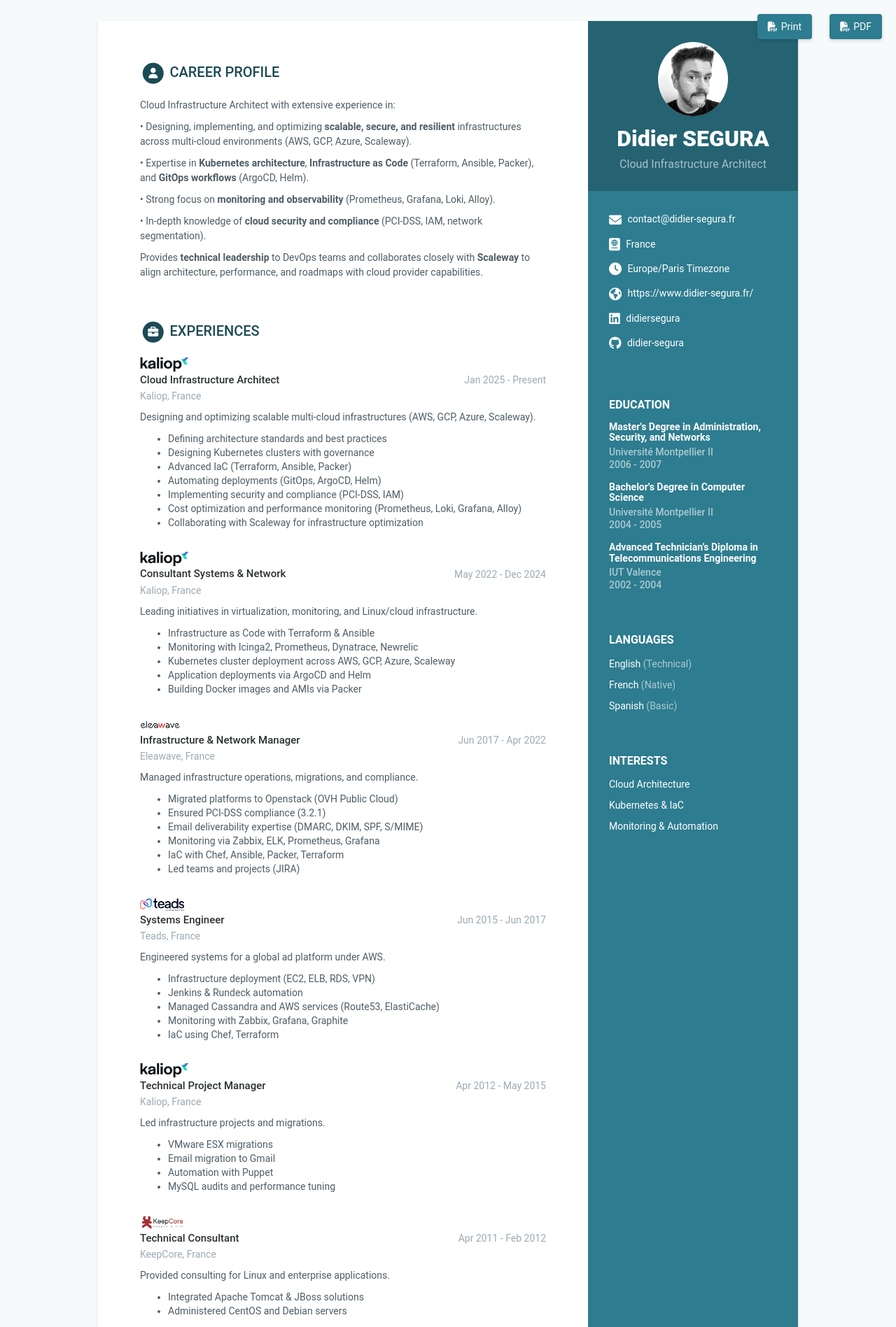
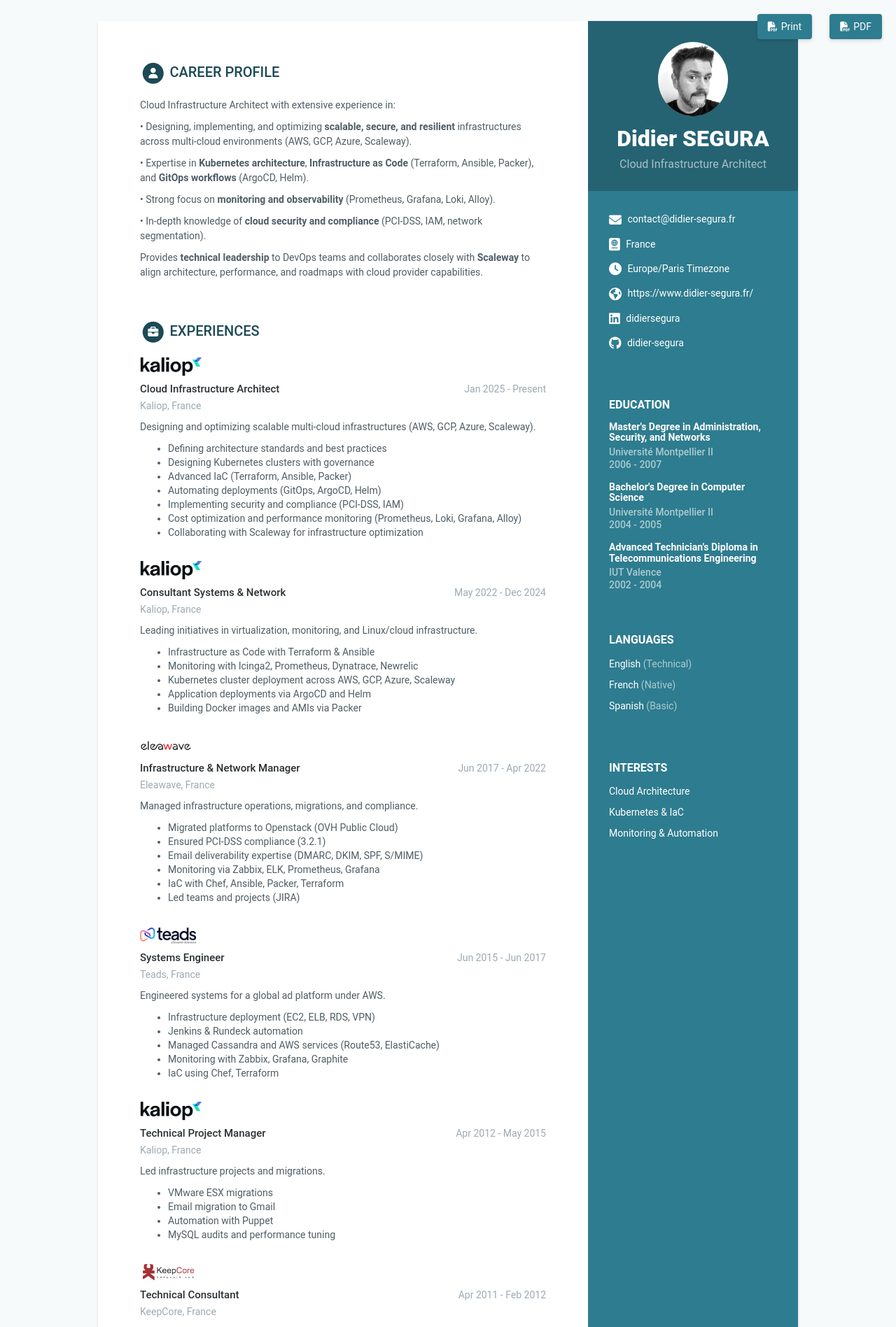
Before and after one commit to didier-segura/digital-cv, a Jekyll site: the page built from index.html, in a window 1280 px wide. Shown: the top 1897 px of the page at 70% size. Built offline with Jekyll 4.4.1, drawn with Linux system fonts in a browser that asks for light colours.

Commit message:
+ Update

```diff
--- a/_sass/_base.scss
+++ b/_sass/_base.scss
@@ -1,4 +1,4 @@
-/* ======= Base ======= */
+/* ======= Base Styles ======= */
 body {
   font-family: "Roboto", sans-serif;
   color: $text-color-secondary;
@@ -9,12 +9,7 @@ body {
   -moz-osx-font-smoothing: grayscale;
 }
 
-h1,
-h2,
-h3,
-h4,
-h5,
-h6 {
+h1, h2, h3, h4, h5, h6 {
   font-weight: 700;
 }
 
@@ -49,9 +44,7 @@ p {
   background: $theme-color;
   color: #fff;
 
-  a {
-    color: #fff;
-  }
+  a { color: #fff; }
 
   .profile-container {
     padding: 30px;
@@ -71,100 +64,53 @@ p {
     color: rgba(256, 256, 256, 0.6);
     font-size: 16px;
     font-weight: 400;
-    margin-top: 0;
-    margin-bottom: 0;
-  }
-
-  .profile {
-    margin-bottom: 15px;
+    margin: 0;
   }
 
   .avatar {
     max-width: 100px;
     margin-bottom: 15px;
-    border: 0px solid #fff;
     border-radius: 100%;
     box-shadow: 0 1px 1px rgba(0, 0, 0, 0.1);
   }
 
   .contact-list {
-    .fas,
-    .fab,
-    .far {
+    .fas, .fab, .far {
       margin-right: 5px;
       font-size: 18px;
       vertical-align: middle;
     }
     li {
       margin-bottom: 15px;
-      &:last-child {
-        margin-bottom: 0;
-      }
+      &:last-child { margin-bottom: 0; }
     }
   }
 
-  .container-block {
-    padding: 30px;
-  }
+  .container-block { padding: 30px; }
 
   .container-block-title {
     text-transform: uppercase;
     font-size: 16px;
     font-weight: 700;
-    margin-top: 0;
-    margin-bottom: 15px;
+    margin: 0 0 15px;
   }
 
   .degree {
     font-size: 14px;
-    margin-top: 0;
-    margin-bottom: 5px;
+    margin: 0 0 5px;
   }
 
   .education-container {
-    .item {
-      margin-bottom: 15px;
-      &:last-child {
-        margin-bottom: 0;
-      }
-    }
-    .meta {
-      color: rgba(256, 256, 256, 0.6);
-      font-weight: 500;
-      margin-bottom: 0px;
-      margin-top: 0;
-    }
-    .time {
-      color: rgba(256, 256, 256, 0.6);
-      font-weight: 500;
-      margin-bottom: 0px;
-    }
+    .item { margin-bottom: 15px; &:last-child { margin-bottom: 0; } }
+    .meta, .time { color: rgba(256,256,256,0.6); font-weight: 500; margin: 0; }
   }
 
-  .languages-container {
-    .lang-desc {
-      color: rgba(256, 256, 256, 0.6);
-    }
-  }
+  .languages-container .lang-desc { color: rgba(256,256,256,0.6); }
 
-  .languages-list {
-    margin-bottom: 0;
-    li {
-      margin-bottom: 10px;
-      &:last-child {
-        margin-bottom: 0;
-      }
-    }
-  }
-
-  .interests-list {
-    margin-bottom: 0;
-    li {
-      margin-bottom: 10px;
-      &:last-child {
-        margin-bottom: 0;
-      }
-    }
+  .languages-list li,
+  .interests-list li {
+    margin-bottom: 10px;
+    &:last-child { margin-bottom: 0; }
   }
 }
 
@@ -180,153 +126,86 @@ p {
     font-weight: 500;
     color: darken($theme-color, 15%);
     position: relative;
-    margin-top: 0;
-    margin-bottom: 20px;
+    margin: 0 0 20px;
   }
 
-  .section {
-    margin-bottom: 60px;
+  .section { margin-bottom: 60px; }
+
+  .experiences-section, .recommendations-section, .educations-section {
+    .item { margin-bottom: 30px; }
   }
 
-  .experiences-section,
-  .recommendations-section,
-  .educations-section {
-    .item {
-      margin-bottom: 30px;
+  /* Logo Wrapper + Scaling */
+  .company-logo-wrapper {
+    text-align: left;
+    margin-bottom: 8px;
+
+    .company-logo {
+      display: block;
+      max-width: 120px;
+      max-height: 28px;
+      width: auto;
+      height: auto;
+      object-fit: contain;
     }
   }
 
-  /* Logo, title, and time row */
+  /* Job title row */
   .upper-row {
     display: flex;
+    justify-content: space-between;
     align-items: center;
-    gap: 6px;
-    margin-bottom: 2px;
-    min-height: 22px;
+    margin-bottom: 4px;
+    flex-wrap: nowrap;
   }
 
-  /* Flexible logo sizing (desktop defaults) */
-  .company-logo,
-  .cert-logo {
-    height: auto;
-    width: auto;
-    max-height: 16px;
-    max-width: 40px;
-    object-fit: contain;
-    margin-right: 6px;
-    flex-shrink: 0;
+  .job-title, .degree, .cert-title, .recommendation-person {
+    color: $text-color;
+    font-size: 15px;
+    margin: 0;
+    font-weight: 500;
+    flex: 1;
   }
 
-  .job-title,
-  .degree,
-  .cert-title,
-  .recommendation-person {
-    color: $text-color;
-    font-size: 15px;
-    margin-top: 0;
-    margin-bottom: 0;
-    font-weight: 500;
-    flex: 1;
-    white-space: nowrap;
-  }
-
-  .time,
-  .cert-url {
+  .time, .cert-url {
     margin-left: auto;
     color: $text-grey;
   }
 
-  .company,
-  .recommendation-role,
-  .university,
-  .cert-org {
+  .company, .recommendation-role, .university, .cert-org {
     margin-bottom: 10px;
     color: $text-grey;
     display: flex;
     align-items: center;
 
-    img.company-logo,
-    img.cert-logo {
-      height: auto;
-      width: auto;
+    img.company-logo, img.cert-logo {
       max-height: 16px;
       max-width: 40px;
       object-fit: contain;
       margin-right: 6px;
-      vertical-align: middle;
     }
   }
 
   .project-title {
     font-size: 16px;
     font-weight: 400;
-    margin-top: 0;
-    margin-bottom: 5px;
+    margin: 0 0 5px;
     color: darken($theme-color, 15%);
   }
 
-  .projects-section {
-    .intro {
-      margin-bottom: 30px;
-    }
-    .item {
-      margin-bottom: 15px;
-    }
-  }
+  .projects-section .intro,
+  .oss-section .intro,
+  .publications-section .intro { margin-bottom: 30px; }
 
-  .oss-section {
-    .intro {
-      margin-bottom: 30px;
-    }
-    .item {
-      margin-bottom: 15px;
-    }
-  }
-
-  .publication-title {
-    font-size: 16px;
-    font-weight: 400;
-    color: $text-color;
-    margin-bottom: 1px;
-  }
-
-  .publication-authors {
-    font-style: italic;
-    color: $text-grey;
-    margin-bottom: 1px;
-  }
-
-  .publications-section {
-    .intro {
-      margin-bottom: 30px;
-    }
-    .item {
-      margin-bottom: 15px;
-    }
-  }
+  .publication-title { font-size: 16px; font-weight: 400; color: $text-color; margin-bottom: 1px; }
+  .publication-authors { font-style: italic; color: $text-grey; margin-bottom: 1px; }
 }
 
 .skillset {
-  .item {
-    margin-bottom: 15px;
-    overflow: hidden;
-  }
-
-  .level-title {
-    font-size: 14px;
-    margin-top: 0;
-    margin-bottom: 12px;
-  }
-
-  .level-bar {
-    height: 12px;
-    background: $smoky-white;
-  }
-
-  .level-bar-inner {
-    height: 12px;
-    background: lighten($theme-color, 15%);
-  }
+  .item { margin-bottom: 15px; overflow: hidden; }
+  .level-title { font-size: 14px; margin: 0 0 12px; }
+  .level-bar { height: 12px; background: $smoky-white; }
+  .level-bar-inner { height: 12px; background: lighten($theme-color, 15%); }
 }
 
 .footer {
@@ -338,15 +217,12 @@ p {
     font-size: 13px;
   }
 
-  .fa-heart {
-    color: $heart;
-  }
+  .fa-heart { color: $heart; }
 }
 
-.print-button {
+.print-button, .pdf-button {
   position: fixed;
   top: 20px;
-  right: 120px;
   z-index: 1000;
   background: $theme-color;
   color: #fff;
@@ -355,57 +231,17 @@ p {
   border: none;
   cursor: pointer;
   font-size: 14px;
-  box-shadow: 0 2px 5px rgba(0, 0, 0, 0.15);
+  box-shadow: 0 2px 5px rgba(0,0,0,0.15);
   transition: all 0.3s ease;
 
   &:hover {
     background: darken($theme-color, 10%);
     transform: translateY(-1px);
-    box-shadow: 0 4px 8px rgba(0, 0, 0, 0.2);
+    box-shadow: 0 4px 8px rgba(0,0,0,0.2);
   }
-
-  &:active {
-    transform: translateY(0);
-    box-shadow: 0 2px 4px rgba(0, 0, 0, 0.1);
-  }
-
-  .fas {
-    margin-right: 5px;
-  }
+  &:active { transform: translateY(0); box-shadow: 0 2px 4px rgba(0,0,0,0.1); }
+  .fas { margin-right: 5px; }
 }
 
-.pdf-button {
-  position: fixed;
-  top: 20px;
-  right: 20px;
-  z-index: 1000;
-  background: $theme-color;
-  color: #fff;
-  padding: 8px 15px;
-  border-radius: 4px;
-  border: none;
-  cursor: pointer;
-  font-size: 14px;
-  box-shadow: 0 2px 5px rgba(0, 0, 0, 0.15);
-  transition: all 0.3s ease;
-
-  &:hover {
-    background: darken($theme-color, 10%);
-    transform: translateY(-1px);
-    box-shadow: 0 4px 8px rgba(0, 0, 0, 0.2);
-  }
-
-  &:active {
-    transform: translateY(0);
-    box-shadow: 0 2px 4px rgba(0, 0, 0, 0.1);
-  }
-
-  &:disabled {
-    opacity: 0.7;
-    cursor: not-allowed;
-  }
-
-  .fas {
-    margin-right: 5px;
-  }
-}
+.print-button { right: 120px; }
+.pdf-button { right: 20px; &:disabled { opacity: 0.7; cursor: not-allowed; } }
--- a/_sass/_responsive.scss
+++ b/_sass/_responsive.scss
@@ -1,21 +1,10 @@
 /* Extra small devices (phones, less than 768px) */
 @media (max-width: 767px) {
-  body {
-    padding: 0;
-  }
+  body { padding: 0; }
 
-  .sidebar-wrapper {
-    position: static;
-    width: inherit;
-  }
-
-  .wrapper {
-    display: block;
-  }
-
-  .main-wrapper {
-    padding: 30px;
-  }
+  .sidebar-wrapper { position: static; width: inherit; }
+  .wrapper { display: block; }
+  .main-wrapper { padding: 30px; }
 
   .main-wrapper .time {
     position: static;
@@ -25,31 +14,38 @@
 
   .main-wrapper .upper-row {
     margin-bottom: 0;
-    gap: 4px;
+    gap: 6px;
     align-items: center;
+    flex-wrap: wrap;
+    text-align: center;
   }
 
-  /* Make logos fluid and scale with container */
-  .main-wrapper img.company-logo,
+  /* Logos scale fluidly and center on mobile */
+  .company-logo-wrapper .company-logo,
   .main-wrapper img.cert-logo {
-    width: 30%;            /* Scale relative to container width */
-    max-width: 60px;       /* Upper limit */
-    height: auto;          /* Maintain proportions */
+    display: block;
+    margin: 0 auto 8px auto;
+    width: 40%;
+    max-width: 100px;
+    height: auto;
+    max-height: none;
     object-fit: contain;
-    margin-right: 4px;
-    flex-shrink: 0;
   }
 
   .main-wrapper .job-title {
     font-size: 14px;
     line-height: 1.3;
+    text-align: center;
+    flex: 1 1 100%;
   }
 }
 
 /* Tablets (≥768px) */
 @media (min-width: 768px) {
-  .main-wrapper img.company-logo,
+  .company-logo-wrapper .company-logo,
   .main-wrapper img.cert-logo {
+    display: inline-block;
+    margin: 0 6px 0 0;
     width: auto;
     max-height: 18px;
     max-width: 80px;
@@ -58,26 +54,19 @@
 
   .main-wrapper .job-title {
     font-size: 15px;
+    text-align: left;
   }
+
+  .main-wrapper .upper-row { flex-wrap: nowrap; text-align: left; }
 }
 
 /* Medium desktops (≥992px) */
 @media (min-width: 992px) {
-  .skillset .level-title {
-    float: left;
-    width: 30%;
-    margin-bottom: 0;
-  }
-
-  .skillset .level-bar {
-    width: 70%;
-    float: left;
-    position: relative;
-    top: 1px;
-  }
+  .skillset .level-title { float: left; width: 30%; margin-bottom: 0; }
+  .skillset .level-bar { width: 70%; float: left; position: relative; top: 1px; }
 }
 
-/* Smooth animation */
+/* Smooth animation for skill bars */
 .skillset .level-bar-inner {
   width: auto;
   transition: width 2s ease-in-out;
@@ -85,20 +74,20 @@
 
 /* Large desktops (≥1200px) */
 @media (min-width: 1200px) {
-  .main-wrapper img.company-logo,
+  .company-logo-wrapper .company-logo,
   .main-wrapper img.cert-logo {
-    width: auto;
     max-height: 22px;
     max-width: 100px;
+    width: auto;
   }
 }
 
 /* Extra-large desktops (≥1400px) */
 @media (min-width: 1400px) {
-  .main-wrapper img.company-logo,
+  .company-logo-wrapper .company-logo,
   .main-wrapper img.cert-logo {
-    width: auto;
     max-height: 28px;
     max-width: 120px;
+    width: auto;
   }
 }
```
